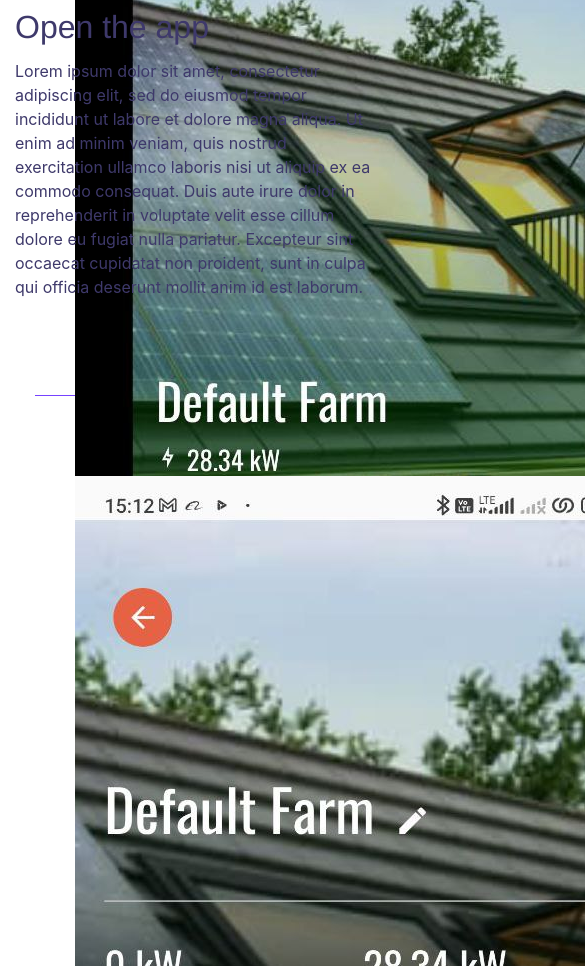
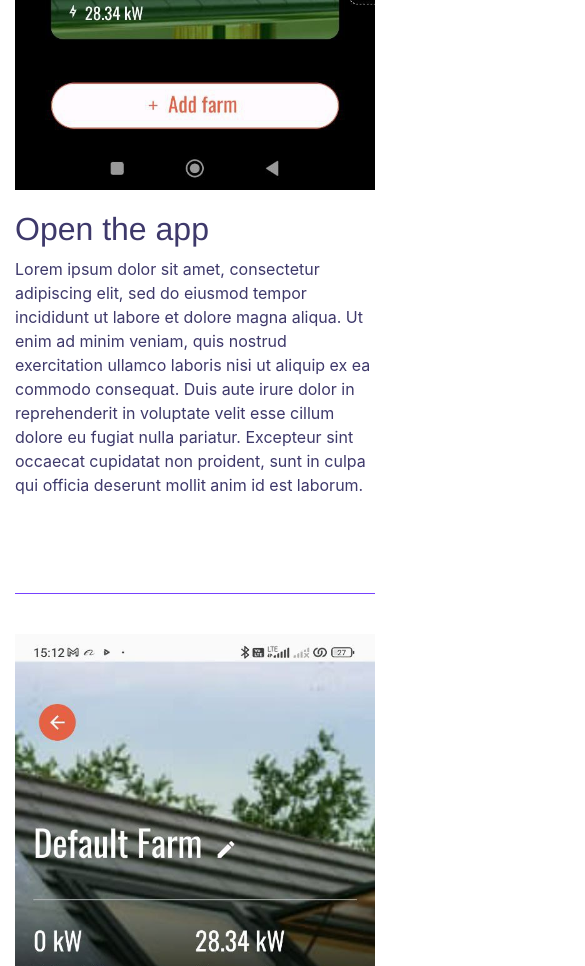
Before and after one commit to silver7784/Balkontracker, a plain HTML site: page instruction.html in a window 390 px wide. Shown: the part 1034-2000 px from the top of the page, 585 px wide, since content can reach past the window. Drawn offline with Linux system fonts and the light colour scheme; a script that the page names is missing; a web font is replaced by a local one.

Commit message:
Add files via upload

```diff
--- a/css/style.css
+++ b/css/style.css
@@ -10,7 +10,7 @@ h4,
 h5,
 h6 {
   font-family: "Product Sans", Helvetica, Arial, serif;
-  line-height: 1.5; }
+ }
 
 a {
   color: #7642FF;
@@ -984,20 +984,20 @@ a.title:hover img {
    * INSTRUCTION
    *-----------------------------------*/
    .images_instruction {
-     width: auto;
-     height: 100%;
+     width: 100%;
+     height: auto;
    }
    .screnshot_width {
-     max-height: 600px;
+     max-width: 70%;
      transition: all .3s;
-     padding: 60px;
+     padding: 20px 0;
    }
-   .screnshot_width:hover {
+   /* .screnshot_width:hover {
      transform: scale(1.1);
-   }
+   } */
    .divided_line {
      border-top: 1px solid #7642FF;
-     margin: 20px 60px;
+     margin: 20px 0;
    }
    .scroll_down img{
      width: 20px;
@@ -1008,8 +1008,8 @@ a.title:hover img {
      max-width: 500px;
    }
    @media (max-width: 768px) {
-     .divided_line {
-       margin: 20px;
+     .screnshot_width {
+       max-width: 100%;
      }
    }
 
```
